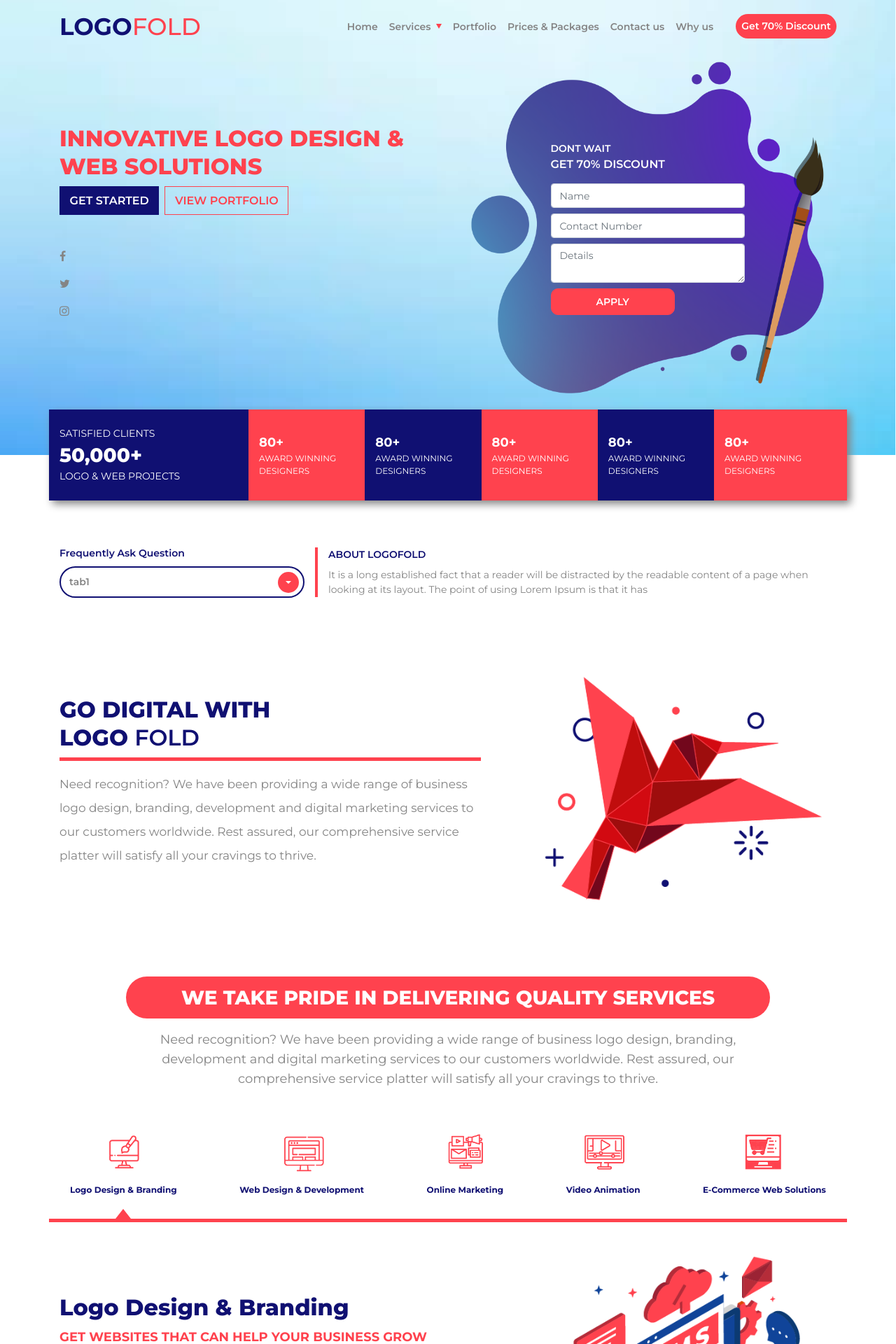
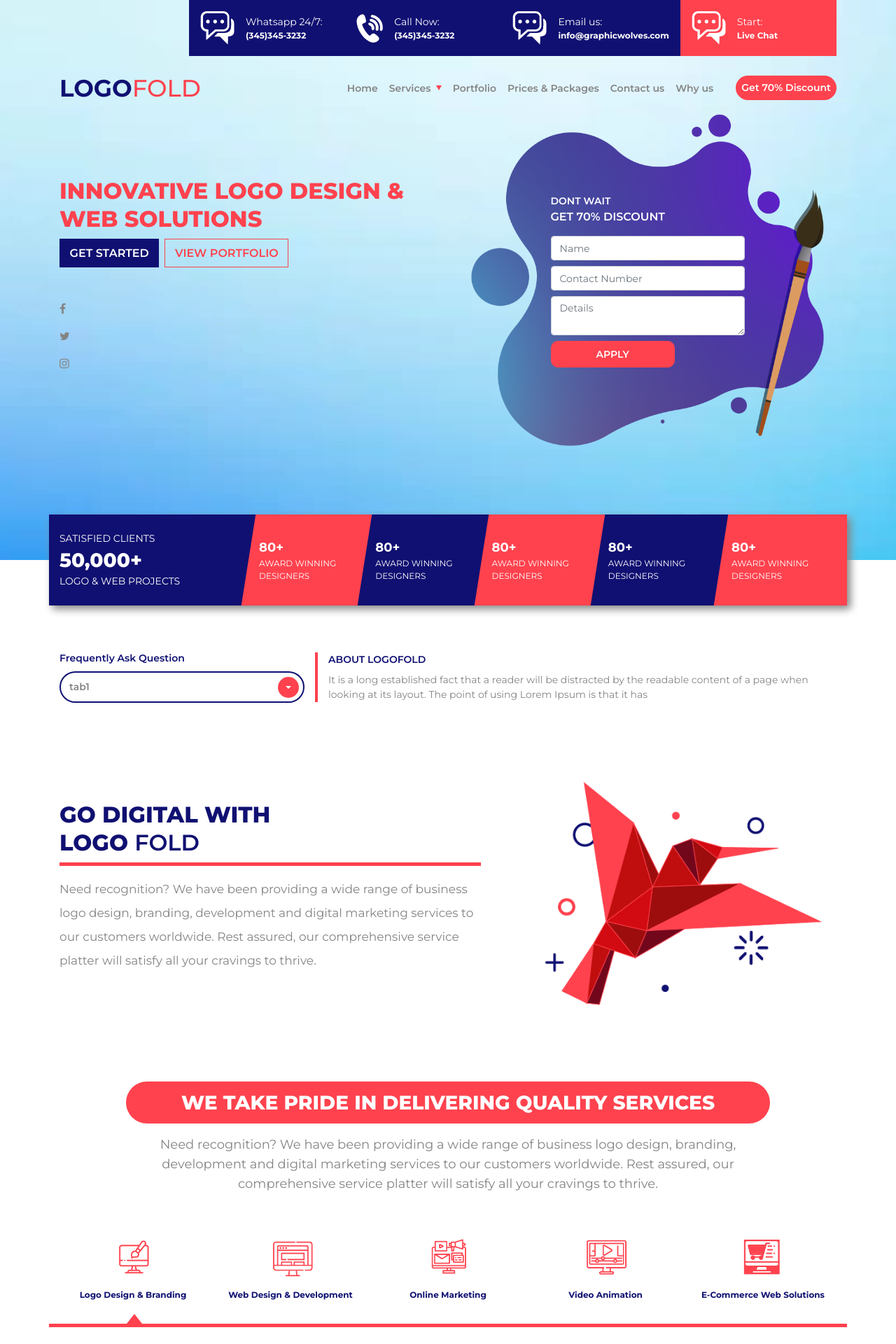
Before and after one commit to bilalrashid300/Agency-web, a PHP site: page / in a window 1280 px wide. Shown: the top 1920 px of the page at 70% size. Run offline with PHP 8.4, Linux system fonts and the light colour scheme.

Commit message:
home ui fix, responsive done

```diff
--- a/assets/css/style.css
+++ b/assets/css/style.css
@@ -113,30 +113,30 @@
   background-color: #999999;
 }
 
-.flex-grow{
+.flex-grow {
   flex-grow: 1;
 }
 
-.contact_tabs .tabs img{
+.contact_tabs .tabs img {
   width: unset !important;
   transition: all 0.3s ease-in-out;
 }
 
-.contact_tabs .tabs{
+.contact_tabs .tabs {
   background: var(--red);
   transition: all 0.3s ease-in-out;
   cursor: pointer;
 }
 
-.contact_tabs .tabs.active{
+.contact_tabs .tabs.active {
   background: #999999;
 }
 
-.contact_tabs .tabs:hover{
+.contact_tabs .tabs:hover {
   background: #999999;
 }
 
-.contact_tabs .tabs:hover img{
+.contact_tabs .tabs:hover img {
   transform: translate(-10px, 0px);
 }
 
@@ -265,6 +265,10 @@
   line-height: 40px;
 }
 
+.navbar{
+  z-index: 100;
+}
+
 .navbar-nav {
   z-index: 10;
 }
@@ -306,7 +310,7 @@
   background: url(../images/hero-bg.png) center center no-repeat;
   background-size: cover;
   min-height: 650px;
-  margin-top: -77px;
+  margin-top: -165px;
 }
 
 .btn {
@@ -502,7 +506,7 @@
   max-width: 80px;
 }
 
-.service_tab{
+.service_tab {
   overflow-x: scroll;
 }
 
@@ -510,14 +514,25 @@
   display: flex;
 }
 
+.service_tab .tabs {
+  min-width: 210px;
+}
+
 .pricing_section_tab > .active {
   display: flex;
+}
+
+.pricing_section_tab {
+  overflow-y: scroll;
+}
+
+.pricing_section_tab .tabs {
+  min-width: 273px;
 }
 
 .company_tab > .active {
   display: flex;
 }
-
 
 .service_tab_content .row {
   align-items: center;
@@ -544,16 +559,16 @@
 
 .offer_section,
 .contact_section,
-.services_section{
+.services_section {
   background: url(../../assets/images/offer.png) no-repeat center center;
   background-size: cover;
 }
 
-.p-rel{
+.p-rel {
   position: relative;
 }
 
-.red-line::after{
+.red-line::after {
   content: "";
   height: 6px;
   width: 70%;
@@ -718,11 +733,11 @@
   right: 44%;
 }
 
-.company_tab .tab-pane>div {
+.company_tab .tab-pane > div {
   position: relative;
 }
 
-.company_tab .tab-pane>div::after {
+.company_tab .tab-pane > div::after {
   position: relative;
   content: "";
   width: 50px;
@@ -738,22 +753,19 @@
   animation: moveY 2s infinite;
 }
 
-@keyframes moveY{
-
-  0%{
+@keyframes moveY {
+  0% {
     transform: translateY(0px);
   }
-  25%{
+  25% {
     transform: translateY(-10px);
   }
-  75%{
+  75% {
     transform: translateY(10px);
   }
-  100%{
+  100% {
     transform: translateY(0px);
   }
-
-
 }
 
 .pricing_section .service_tab .tabs.active::after {
@@ -853,7 +865,86 @@
   background: #fff;
 }
 
-
-.service_tab::-webkit-scrollbar {
+.service_tab::-webkit-scrollbar,
+.pricing_section_tab::-webkit-scrollbar {
   display: none;
 }
+
+.brand-logo {
+  max-width: 200px;
+}
+
+.navbar.open{
+  min-height: 110vh;
+  align-items: flex-start;
+  overflow-x: hidden;
+}
+
+.number_tab{
+  overflow:hidden;
+}
+
+.number_tab .red:after {
+  background: var(--red);
+	position: absolute;
+	content: '';
+	width: 100%;
+	height: 100%;
+	top: 0;
+	left: 0;
+	-webkit-transform: skew(-9deg);
+	-moz-transform: skew(-9deg);
+	-o-transform: skew(-9deg);
+	z-index: -1;
+}
+
+.number_tab .red:last-child::after {
+  background: var(--red);
+	left: 10px;
+}
+
+.number_tab .red:last-child::after {
+  background: var(--red);
+	position: absolute;
+	content: '';
+	width: 100%;
+	height: 100%;
+	top: 0;
+	left: 10px;
+	-webkit-transform: skew(-9deg);
+	-moz-transform: skew(-9deg);
+	-o-transform: skew(-9deg);
+	z-index: -1;
+}
+
+.number_tab .red:last-child{
+  padding-left: 25px;
+}
+
+@media (max-width: 786px) {
+  .red-line::after {
+    display: none;
+  }
+  .brand-logo {
+    max-width: 130px;
+  }
+  .quot {
+    position: absolute;
+    left: 12px;
+    top: -4px;
+  }
+  .border-left-red{
+    border-left: none;
+  }
+  .hero {
+    background: url(../images/hero-bg.png) center center no-repeat;
+    background-size: cover;
+    min-height: 100vh;
+    margin-top: -77px;
+    padding-top: 100px;
+    margin-bottom: 30px;
+  }
+  .hero .row{
+    height: 100% !important;
+  }
+}
--- a/assets/js/main.js
+++ b/assets/js/main.js
@@ -34,6 +34,12 @@
   const tab = $(this).attr("data-attr")
   $("#"+tab).addClass("active in");
 });
+
+$("#navbarSupportedContent").on("show.bs.collapse",function(){
+  $(".navbar").addClass("open")
+}).on("hidden.bs.collapse",function(){
+  $(".navbar").removeClass("open")
+})
 
 $(".slick-dots li button").html()
 
--- a/index.html
+++ b/index.html
@@ -30,7 +30,43 @@
     <title>Hello, world!</title>
   </head>
   <body>
-    <nav class="navbar navbar-expand-lg">
+    <nav class="navbar navbar-expand-lg d-block pt-0">
+      <div class="container mb-3 d-md-block d-none">
+        <div class="row justify-content-end w-100 mx-0">
+          <div class="col-md-10 bg-blue px-0">
+              <div class="d-flex justify-content-end">
+                <div class="px-3 w-100 d-flex align-items-center flex-grow py-3">
+                  <img src="./assets/images/chat.png" />
+                  <div class=" ml-3">
+                    <p class=" mb-0 w-100 t-white">Whatsapp 24/7:</p>
+                  <p class="fs12 mb-0 w-100 fw-7 t-white">(345)345-3232</p>
+                  </div>
+                </div>
+                <div class="px-3 w-100 d-flex align-items-center flex-grow py-3">
+                  <img src="./assets/images/phone.png" />
+                  <div class=" ml-3">
+                    <p class=" mb-0 w-100 t-white">Call Now:</p>
+                    <p class="fs12 mb-0 w-100 fw-7 t-white">(345)345-3232</p>
+                  </div>
+                </div>
+                <div class="px-3 w-100 d-flex align-items-center flex-grow py-3">
+                  <img src="./assets/images/chat.png" />
+                  <div class=" ml-3">
+                    <p class=" mb-0 w-100 t-white">Email us:</p>
+                  <p class="fs12 mb-0 w-100 fw-7 t-white">info@graphicwolves.com</p>
+                  </div>
+                </div>
+                <div class="px-3 w-100 d-flex align-items-center flex-grow py-3 bg-red">
+                  <img src="./assets/images/chat.png" />
+                  <div class=" ml-3">
+                    <p class=" mb-0 w-100 t-white">Start:</p>
+                  <p class="fs12 mb-0 w-100 fw-7 t-white">Live Chat</p>
+                  </div>
+                </div>
+              </div>
+          </div>
+        </div>
+      </div>
       <div class="container d-flex">
         <a class="navbar-brand" href="#">LOGO<span>FOLD</span></a>
         <button
@@ -91,7 +127,7 @@
 
     <section class="hero">
       <div class="container">
-        <div class="row align-item-center" style="height: 650px">
+        <div class="row align-item-center" style="height: 800px">
           <div class="col-md-6 d-flex flex-column justify-content-center">
             <h1 class="hero-title t-red">
               INNOVATIVE LOGO DESIGN & WEB SOLUTIONS
@@ -107,7 +143,7 @@
             </div>
           </div>
           <div
-            class="col-md-6 bg-form d-flex flex-column justify-content-center"
+            class="col-md-6 bg-form py-md-0 py-5 d-flex flex-column justify-content-center"
           >
             <form action="" class="mx-auto">
               <p class="fs16 fw-6">
@@ -142,35 +178,35 @@
 
     <section>
       <div class="container">
-        <div class="row number_tab">
+        <div class="row number_tab bg-blue">
           <div class="col-md-3 py-4 t-white">
             <p class="mb-0">SATISFIED CLIENTS</p>
             <h3 class="mb-0">50,000+</h3>
             <p class="mb-0">LOGO & WEB PROJECTS</p>
           </div>
-          <div class="col-md bg-red t-white fs12 py-4">
+          <div class="col-md t-white fs12 py-4 red">
             <p class="mb-0 fs18 fw-7">80+</p>
             <p class="mb-0">AWARD WINNING DESIGNERS</p>
           </div>
-          <div class="col-md bg-blue t-white fs12 py-4">
+          <div class="col-md t-white fs12 py-4">
             <p class="mb-0 fs18 fw-7">80+</p>
             <p class="mb-0">AWARD WINNING DESIGNERS</p>
           </div>
-          <div class="col-md bg-red t-white fs12 py-4">
+          <div class="col-md t-white fs12 py-4 red">
             <p class="mb-0 fs18 fw-7">80+</p>
             <p class="mb-0">AWARD WINNING DESIGNERS</p>
           </div>
-          <div class="col-md bg-blue t-white fs12 py-4">
+          <div class="col-md t-white fs12 py-4">
             <p class="mb-0 fs18 fw-7">80+</p>
             <p class="mb-0">AWARD WINNING DESIGNERS</p>
           </div>
-          <div class="col-md-2 t-white fs12 py-4 bg-red">
+          <div class="col-md-2 t-white fs12 py-4 red">
             <p class="mb-0 fs18 fw-7">80+</p>
             <p class="mb-0">AWARD WINNING DESIGNERS</p>
           </div>
         </div>
         <div class="row align-items-center faq mb-5">
-          <div class="col-md-4">
+          <div class="col-md-4 mb-3 mb-md-0">
             <p class="fw-6 t-blue mb-2">Frequently Ask Question</p>
             <div class="input-group">
               <select
@@ -376,7 +413,7 @@
                   </div>
                 </div>
                 <div class="col-md-5">
-                  <img class="w-10 animation" src="./assets/images/cms.png" />
+                  <img class="w-100 animation" src="./assets/images/cms.png" />
                 </div>
               </div>
               <div role="tabpanel" class="tab-pane fade row" id="tab-panel5">
@@ -411,13 +448,13 @@
       <div class="container-fluid services_section">
         <div class="container py-5">
           <div class="row mb-3">
-            <div class="col-6">
+            <div class="col-md-6">
               <h2 class="p-rel t-white">
                 Brand identities, websites &
                 <span class="red-line t-red">more!</span>
               </h2>
             </div>
-            <div class="col-6 px-5">
+            <div class="col-md-6 px-md-5">
               <div class="d-flex justify-content-center align-items-end h-100 company_tab border-bottom-red">
                 <p class="mb-2 fw-7 t-white px-3 tabs active" data-attr="tab-company1">Logo</p>
                 <p class="mb-2 fw-7 t-white px-3 tabs" data-attr="tab-company2">Website</p>
@@ -1741,13 +1778,13 @@
             <div class="col-md-5 px-5">
               <img class="w-100" src="./assets/images/offer_1.png" />
             </div>
-            <div class="col-md-12 mt-5">
-              <img class="" src="./assets/images/best_seller.png" />
-              <img class="" src="./assets/images/premium.png" />
+            <div class="col-md-12 d-md-block d-flex justify-content-between mt-5">
+              <img class="brand-logo" src="./assets/images/best_seller.png" />
+              <img class="brand-logo" src="./assets/images/premium.png" />
             </div>
             <div class="col-md-12 text-center mt-5">
-              <button class="btn hollow-white">LET’S GET STARTED</button>
-              <button class="btn hollow-white ml-md-2">
+              <button class="btn hollow-white mb-3">LET’S GET STARTED</button>
+              <button class="btn hollow-white ml-md-2 mb-3">
                 VIEW COMPLETE PRICING
               </button>
             </div>
@@ -1828,7 +1865,7 @@
       <div class="container-fluid bg-blue">
         <div class="container">
           <div class="row">
-            <div class="col-md-7 py-5 tab-content contact_tabs">
+            <div class="col-md-7 py-5 tab-content contact_tabs order-2 order-md-1">
               <div
                 role="tabpanel"
                 class="tab-pane fade active in"
@@ -1905,28 +1943,30 @@
                   flex-grow
                   tabs
                   active
+                  py-md-0 py-3
+                  order-1 order-md-2
                 "
                 data-attr="contact-panel1"
               >
                 <img src="./assets/images/phone.png" />
-                <p class="fs22 mb-0 w-100">Call us</p>
+                <p class="fs22 mb-0 w-100 ">Call us</p>
               </div>
               <div
-                class="px-5 w-100 d-flex align-items-center flex-grow tabs"
+                class="px-5 w-100 d-flex align-items-center flex-grow tabs py-md-0 py-3"
                 data-attr="contact-panel2"
               >
                 <img src="./assets/images/chat.png" />
                 <p class="fs22 mb-0 w-100">Talk to our Repesentative</p>
               </div>
               <div
-                class="px-5 w-100 d-flex align-items-center flex-grow tabs"
+                class="px-5 w-100 d-flex align-items-center flex-grow tabs py-md-0 py-3"
                 data-attr="contact-panel3"
               >
                 <img src="./assets/images/phone.png" />
                 <p class="fs22 mb-0 w-100">Request a Call Back</p>
               </div>
               <div
-                class="px-5 w-100 d-flex align-items-center flex-grow tabs"
+                class="px-5 w-100 d-flex align-items-center flex-grow tabs py-md-0 py-3"
                 data-attr="contact-panel4"
               >
                 <img src="./assets/images/chat.png" />
@@ -2080,10 +2120,9 @@
 
     <section>
       <div class="container-fluid contact_section">
-        px-0">
         <div class="container py-5">
           <div class="row justify-content-center">
-            <div class="col-8 t-white text-center">
+            <div class="col-md-8 t-white text-center">
               <h1 class="hero-title border-bottom-red pb-2 mb-3">
                 GET FREE CONSULTATION
               </h1>
@@ -2181,19 +2220,19 @@
 
     <footer>
       <div class="container-fluid px-0 bg-red py-5">
-        <div class="container t-white">
+        <div class="container t-white text-md-left text-center">
           <div class="row">
             <div class="col-md-4">
               <h1>EMAIL</h1>
-              <p class="fs16 mb-0 fw-5">support@logofold.com</p>
+              <p class="fs16 mb-md-0 fw-5 mb-3">support@logofold.com</p>
             </div>
             <div class="col-md-4">
               <h1>CONTACT</h1>
-              <p class="fs16 mb-0 fw-5">info@logofold.com</p>
+              <p class="fs16 mb-md-0 fw-5 mb-3">info@logofold.com</p>
             </div>
             <div class="col-md-4">
               <h1>PHONE</h1>
-              <p class="fs16 mb-0 fw-5">+1-888 - 655 - 5658</p>
+              <p class="fs16 mb-md-0 fw-5 mb-3">+1-888 - 655 - 5658</p>
             </div>
           </div>
         </div>
```
Also changed, not shown: other parts of index.html (+22 -20 lines). Lines whose indentation alone changed are shown as unchanged.
